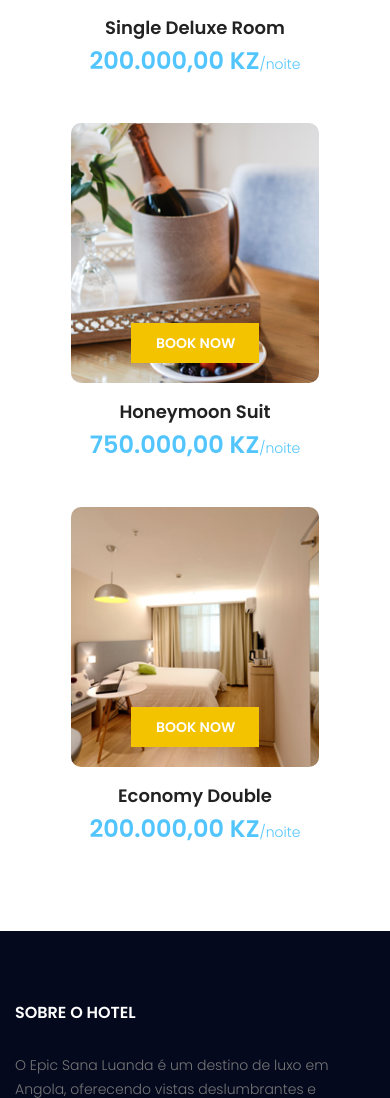
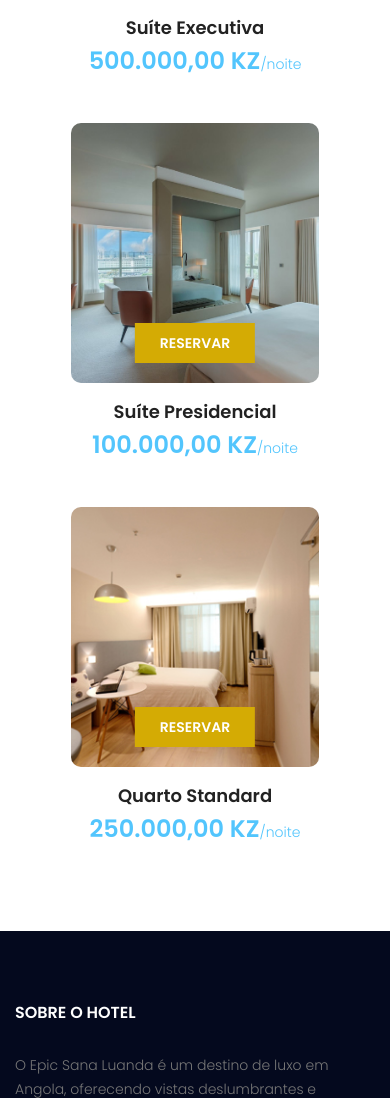
Before and after one commit to kinamukumba/tcc_project, a PHP site: page /accomodation.html in a window 390 px wide. Shown: the part 4963-6061 px from the top of the page. Run offline with PHP 8.4, Linux system fonts and the light colour scheme.

Commit message:
rgq3rgqt

```diff
--- a/about.html
+++ b/about.html
@@ -40,6 +40,7 @@
                             <li class="nav-item"><a class="nav-link" href="blog.html">Blog</a></li>
                             <li class="nav-item"><a class="nav-link" href="contact.html">Contato</a></li>
                         </ul>
+                        <a href="auth/login.html"><button class="buttonLogin"><i class="fa fa-user" aria-hidden="true"></i> Entrar</button></a>
                     </div>
                 </nav>
             </div>
--- a/accomodation.html
+++ b/accomodation.html
@@ -1,5 +1,6 @@
 <!doctype html>
 <html lang="pt">
+
 <head>
     <!-- Required meta tags -->
     <meta charset="utf-8">
@@ -17,6 +18,7 @@
     <link rel="stylesheet" href="css/style.css">
     <link rel="stylesheet" href="css/responsive.css">
 </head>
+
 <body>
     <!--================Header Area =================-->
     <header class="header_area">
@@ -24,7 +26,9 @@
             <nav class="navbar navbar-expand-lg navbar-light">
                 <!-- Brand and toggle get grouped for better mobile display -->
                 <a class="navbar-brand logo_h" href="index.html"><img src="image/Logo.png" alt=""></a>
-                    <button class="navbar-toggler" type="button" data-toggle="collapse" data-target="#navbarSupportedContent" aria-controls="navbarSupportedContent" aria-expanded="false" aria-label="Toggle navigation">
+                <button class="navbar-toggler" type="button" data-toggle="collapse"
+                    data-target="#navbarSupportedContent" aria-controls="navbarSupportedContent" aria-expanded="false"
+                    aria-label="Toggle navigation">
                     <span class="icon-bar"></span>
                     <span class="icon-bar"></span>
                     <span class="icon-bar"></span>
@@ -40,6 +44,7 @@
                         <li class="nav-item"><a class="nav-link" href="blog.html">Blog</a></li>
                         <li class="nav-item"><a class="nav-link" href="contact.html">Contato</a></li>
                     </ul>
+                    <a href="auth/login.html"><button class="buttonLogin"><i class="fa fa-user" aria-hidden="true"></i> Entrar</button></a>
                 </div>
             </nav>
         </div>
@@ -48,7 +53,8 @@
 
     <!--================Breadcrumb Area =================-->
     <section class="breadcrumb_area">
-            <div class="overlay bg-parallax" data-stellar-ratio="0.8" data-stellar-vertical-offset="0" data-background=""></div>
+        <div class="overlay bg-parallax" data-stellar-ratio="0.8" data-stellar-vertical-offset="0" data-background="">
+        </div>
         <div class="container">
             <div class="page-cover text-center">
                 <h2 class="page-cover-tittle">Acomodações</h2>
@@ -65,48 +71,56 @@
     <section class="accomodation_area section_gap">
         <div class="container">
             <div class="section_title text-center">
-                    <h2 class="title_color">Acomodações Especiais</h2>
+                <h2 class="title_color">Acomodações do Hotel</h2>
                 <p>O Epic Sana Luanda oferece quartos luxuosos com vistas panorâmicas da baía de Luanda.</p>
             </div>
             <div class="row mb_30">
                 <div class="col-lg-3 col-sm-6">
                     <div class="accomodation_item text-center">
                         <div class="hotel_img">
-                                <img src="image/room1.jpg" alt="">
-                                <a href="#" class="btn theme_btn button_hover">Book Now</a>
+                            <img src="image/img/img-q-dlx.jpeg" alt="">
+                            <a href="book.html" class="btn theme_btn button_hover">Reservar</a>
                         </div>
-                            <a href="#"><h4 class="sec_h4">Double Deluxe Room</h4></a>
-                            <h5>250.000,00 KZ<small>/noite</small></h5>
+                        <a href="#">
+                            <h4 class="sec_h4">Quarto Deluxe</h4>
+                        </a>
+                        <h5>30.000,00 KZ<small>/noite</small></h5>
                     </div>
                 </div>
                 <div class="col-lg-3 col-sm-6">
                     <div class="accomodation_item text-center">
                         <div class="hotel_img">
-                                <img src="image/room2.jpg" alt="">
-                                <a href="#" class="btn theme_btn button_hover">Book Now</a>
+                            <img src="image/img/img_tcc_suite_ex.jpeg" alt="">
+                            <a href="book.html" class="btn theme_btn button_hover">Reservar</a>
                         </div>
-                            <a href="#"><h4 class="sec_h4">Single Deluxe Room</h4></a>
-                            <h5>200.000,00 KZ<small>/noite</small></h5>
+                        <a href="#">
+                            <h4 class="sec_h4">Suíte Executiva</h4>
+                        </a>
+                        <h5>500.000,00 KZ<small>/noite</small></h5>
                     </div>
                 </div>
                 <div class="col-lg-3 col-sm-6">
                     <div class="accomodation_item text-center">
                         <div class="hotel_img">
-                                <img src="image/room3.jpg" alt="">
-                                <a href="#" class="btn theme_btn button_hover">Book Now</a>
+                            <img src="image/img/img_tcc-suite_pr.jpeg" alt="">
+                            <a href="book.html" class="btn theme_btn button_hover">Reservar</a>
                         </div>
-                            <a href="#"><h4 class="sec_h4">Honeymoon Suit</h4></a>
-                            <h5>750.000,00 KZ<small>/noite</small></h5>
+                        <a href="#">
+                            <h4 class="sec_h4">Suíte Presidencial</h4>
+                        </a>
+                        <h5>100.000,00 KZ<small>/noite</small></h5>
                     </div>
                 </div>
                 <div class="col-lg-3 col-sm-6">
                     <div class="accomodation_item text-center">
                         <div class="hotel_img">
                             <img src="image/room4.jpg" alt="">
-                                <a href="#" class="btn theme_btn button_hover">Book Now</a>
+                            <a href="book.html" class="btn theme_btn button_hover">Reservar</a>
                         </div>
-                            <a href="#"><h4 class="sec_h4">Economy Double</h4></a>
-                            <h5>200.000,00 KZ<small>/noite</small></h5>
+                        <a href="#">
+                            <h4 class="sec_h4">Quarto Standard</h4>
+                        </a>
+                        <h5>250.000,00 KZ<small>/noite</small></h5>
                     </div>
                 </div>
             </div>
@@ -127,7 +141,7 @@
                                 <div class="book_tabel_item">
                                     <div class="form-group">
                                         <div class='input-group date' id='datetimepicker11'>
-                                                    <input type='text' class="form-control" placeholder="Data de Chegada"/>
+                                            <input type='text' class="form-control" placeholder="Data de Chegada" />
                                             <span class="input-group-addon">
                                                 <i class="fa fa-calendar" aria-hidden="true"></i>
                                             </span>
@@ -135,7 +149,7 @@
                                     </div>
                                     <div class="form-group">
                                         <div class='input-group date' id='datetimepicker1'>
-                                                    <input type='text' class="form-control" placeholder="Data de Partida"/>
+                                            <input type='text' class="form-control" placeholder="Data de Partida" />
                                             <span class="input-group-addon">
                                                 <i class="fa fa-calendar" aria-hidden="true"></i>
                                             </span>
@@ -194,81 +208,97 @@
                  <div class="col-lg-3 col-sm-6">
                     <div class="accomodation_item text-center">
                         <div class="hotel_img">
-                                <img src="image/room1.jpg" alt="">
-                                <a href="#" class="btn theme_btn button_hover">Book Now</a>
+                            <img src="image/img/img-q-dlx.jpeg" alt="">
+                            <a href="book.html" class="btn theme_btn button_hover">Reservar</a>
                         </div>
-                            <a href="#"><h4 class="sec_h4">Double Deluxe Room</h4></a>
+                        <a href="#">
+                            <h4 class="sec_h4">Quarto Deluxe</h4>
+                        </a>
+                        <h5>30.000,00 KZ<small>/noite</small></h5>
+                    </div>
+                </div>
+                <div class="col-lg-3 col-sm-6">
+                    <div class="accomodation_item text-center">
+                        <div class="hotel_img">
+                            <img src="image/img/img_tcc_suite_ex.jpeg" alt="">
+                            <a href="book.html" class="btn theme_btn button_hover">Reservar</a>
+                        </div>
+                        <a href="#">
+                            <h4 class="sec_h4">Suíte Executiva</h4>
+                        </a>
+                        <h5>500.000,00 KZ<small>/noite</small></h5>
+                    </div>
+                </div>
+                <div class="col-lg-3 col-sm-6">
+                    <div class="accomodation_item text-center">
+                        <div class="hotel_img">
+                            <img src="image/img/img_tcc-suite_pr.jpeg" alt="">
+                            <a href="book.html" class="btn theme_btn button_hover">Reservar</a>
+                        </div>
+                        <a href="#">
+                            <h4 class="sec_h4">Suíte Presidencial</h4>
+                        </a>
+                        <h5>100.000,00 KZ<small>/noite</small></h5>
+                    </div>
+                </div>
+                <div class="col-lg-3 col-sm-6">
+                    <div class="accomodation_item text-center">
+                        <div class="hotel_img">
+                            <img src="image/room4.jpg" alt="">
+                            <a href="book.html" class="btn theme_btn button_hover">Reservar</a>
+                        </div>
+                        <a href="#">
+                            <h4 class="sec_h4">Quarto Standard</h4>
+                        </a>
                         <h5>250.000,00 KZ<small>/noite</small></h5>
                     </div>
                 </div>
                  <div class="col-lg-3 col-sm-6">
                     <div class="accomodation_item text-center">
                         <div class="hotel_img">
-                                <img src="image/room2.jpg" alt="">
-                                <a href="#" class="btn theme_btn button_hover">Book Now</a>
+                            <img src="image/img/img-q-dlx.jpeg" alt="">
+                            <a href="book.html" class="btn theme_btn button_hover">Reservar</a>
                         </div>
-                            <a href="#"><h4 class="sec_h4">Single Deluxe Room</h4></a>
-                            <h5>200.000,00 KZ<small>/noite</small></h5>
+                        <a href="#">
+                            <h4 class="sec_h4">Quarto Deluxe</h4>
+                        </a>
+                        <h5>30.000,00 KZ<small>/noite</small></h5>
                     </div>
                 </div>
                 <div class="col-lg-3 col-sm-6">
                     <div class="accomodation_item text-center">
                         <div class="hotel_img">
-                                <img src="image/room3.jpg" alt="">
-                                <a href="#" class="btn theme_btn button_hover">Book Now</a>
+                            <img src="image/img/img_tcc_suite_ex.jpeg" alt="">
+                            <a href="book.html" class="btn theme_btn button_hover">Reservar</a>
                         </div>
-                            <a href="#"><h4 class="sec_h4">Honeymoon Suit</h4></a>
-                            <h5>750.000,00 KZ<small>/noite</small></h5>
+                        <a href="#">
+                            <h4 class="sec_h4">Suíte Executiva</h4>
+                        </a>
+                        <h5>500.000,00 KZ<small>/noite</small></h5>
+                    </div>
+                </div>
+                <div class="col-lg-3 col-sm-6">
+                    <div class="accomodation_item text-center">
+                        <div class="hotel_img">
+                            <img src="image/img/img_tcc-suite_pr.jpeg" alt="">
+                            <a href="book.html" class="btn theme_btn button_hover">Reservar</a>
+                        </div>
+                        <a href="#">
+                            <h4 class="sec_h4">Suíte Presidencial</h4>
+                        </a>
+                        <h5>100.000,00 KZ<small>/noite</small></h5>
                     </div>
                 </div>
                 <div class="col-lg-3 col-sm-6">
                     <div class="accomodation_item text-center">
                         <div class="hotel_img">
                             <img src="image/room4.jpg" alt="">
-                                <a href="#" class="btn theme_btn button_hover">Book Now</a>
+                            <a href="book.html" class="btn theme_btn button_hover">Reservar</a>
                         </div>
-                            <a href="#"><h4 class="sec_h4">Economy Double</h4></a>
-                            <h5>200.000,00 KZ<small>/noite</small></h5>
-                        </div>
-                    </div>
-                    <div class="col-lg-3 col-sm-6">
-                        <div class="accomodation_item text-center">
-                            <div class="hotel_img">
-                                <img src="image/room1.jpg" alt="">
-                                <a href="#" class="btn theme_btn button_hover">Book Now</a>
-                            </div>
-                            <a href="#"><h4 class="sec_h4">Double Deluxe Room</h4></a>
+                        <a href="#">
+                            <h4 class="sec_h4">Quarto Standard</h4>
+                        </a>
                         <h5>250.000,00 KZ<small>/noite</small></h5>
-                        </div>
-                    </div>
-                    <div class="col-lg-3 col-sm-6">
-                        <div class="accomodation_item text-center">
-                            <div class="hotel_img">
-                                <img src="image/room2.jpg" alt="">
-                                <a href="#" class="btn theme_btn button_hover">Book Now</a>
-                            </div>
-                            <a href="#"><h4 class="sec_h4">Single Deluxe Room</h4></a>
-                            <h5>200.000,00 KZ<small>/noite</small></h5>
-                        </div>
-                    </div>
-                    <div class="col-lg-3 col-sm-6">
-                        <div class="accomodation_item text-center">
-                            <div class="hotel_img">
-                                <img src="image/room3.jpg" alt="">
-                                <a href="#" class="btn theme_btn button_hover">Book Now</a>
-                            </div>
-                            <a href="#"><h4 class="sec_h4">Honeymoon Suit</h4></a>
-                            <h5>750.000,00 KZ<small>/noite</small></h5>
-                        </div>
-                    </div>
-                    <div class="col-lg-3 col-sm-6">
-                        <div class="accomodation_item text-center">
-                            <div class="hotel_img">
-                                <img src="image/room4.jpg" alt="">
-                                <a href="#" class="btn theme_btn button_hover">Book Now</a>
-                            </div>
-                            <a href="#"><h4 class="sec_h4">Economy Double</h4></a>
-                            <h5>200.000,00 KZ<small>/noite</small></h5>
                     </div>
                 </div>
             </div>
@@ -360,4 +390,5 @@
     <script src="vendors/lightbox/simpleLightbox.min.js"></script>
     <script src="js/custom.js"></script>
 </body>
+
 </html>
--- a/blog-single.html
+++ b/blog-single.html
@@ -40,6 +40,7 @@
                             <li class="nav-item active"><a class="nav-link" href="blog.html">Blog</a></li>
                             <li class="nav-item"><a class="nav-link" href="contact.html">Contato</a></li>
                         </ul>
+                        <a href="auth/login.html"><button class="buttonLogin"><i class="fa fa-user" aria-hidden="true"></i> Entrar</button></a>
                     </div>
                 </nav>
             </div>
--- a/blog.html
+++ b/blog.html
@@ -41,6 +41,7 @@
                             <li class="nav-item active"><a class="nav-link" href="blog.html">Blog</a></li>
                             <li class="nav-item"><a class="nav-link" href="contact.html">Contato</a></li>
                         </ul>
+                        <a href="auth/login.html"><button class="buttonLogin"><i class="fa fa-user" aria-hidden="true"></i> Entrar</button></a>
                     </div>
                 </nav>
             </div>
--- a/checkin.html
+++ b/checkin.html
@@ -41,6 +41,7 @@
                             <li class="nav-item"><a class="nav-link" href="blog.html">Blog</a></li>
                             <li class="nav-item"><a class="nav-link" href="contact.html">Contato</a></li>
                         </ul>
+                        <a href="auth/login.html"><button class="buttonLogin"><i class="fa fa-user" aria-hidden="true"></i> Entrar</button></a>
                     </div>
                 </nav>
             </div>
--- a/contact.html
+++ b/contact.html
@@ -40,6 +40,7 @@
                             <li class="nav-item"><a class="nav-link" href="blog.html">Blog</a></li>
                             <li class="nav-item active"><a class="nav-link" href="contact.html">Contato</a></li>
                         </ul>
+                        <a href="auth/login.html"><button class="buttonLogin"><i class="fa fa-user" aria-hidden="true"></i> Entrar</button></a>
                     </div>
                 </nav>
             </div>
--- a/css/responsive.css
+++ b/css/responsive.css
@@ -80,8 +80,12 @@
 		margin-left: 0px;
 	}
 	.navbar-collapse {
-		max-height: 288px;
-		overflow-y: scroll;
+		max-height: 400px;
+		padding: 20px 0;
+
+		.buttonLogin{
+			width: 100%;
+		}
 	}
 	.hotel_booking_table {
 		padding: 28px 15px 15px;
@@ -136,6 +140,19 @@
     .single-post-area .blog_right_sidebar{
         margin-top: 30px;
     }
+
+
+	/*login page style*/
+.body-login{
+	flex-direction: column;
+	align-items: center;
+	justify-content: center;
+	padding: 50px 0 20px 0;
+	.form-img{display: none;}
+	form{
+		width: 90%;
+	}
+}
 }
 @media(max-width: 767px){
 	.about_content {
--- a/css/style.css
+++ b/css/style.css
@@ -182,7 +182,7 @@ button:focus {
   text-transform: uppercase;
   color: #fff;
   font-weight: 600;
-  background: #f3c300;
+  background: #d4ab04;
   padding: 5px 30px;
 }
 
--- a/gallery.html
+++ b/gallery.html
@@ -45,6 +45,7 @@
                         <li class="nav-item"><a class="nav-link" href="blog.html">Blog</a></li>
                         <li class="nav-item"><a class="nav-link" href="contact.html">Contato</a></li>
                     </ul>
+                    <a href="auth/login.html"><button class="buttonLogin"><i class="fa fa-user" aria-hidden="true"></i> Entrar</button></a>
                 </div>
             </nav>
         </div>
--- a/index.html
+++ b/index.html
@@ -45,6 +45,7 @@
                         <li class="nav-item"><a class="nav-link" href="blog.html">Blog</a></li>
                         <li class="nav-item"><a class="nav-link" href="contact.html">Contato</a></li>
                     </ul>
+                    <a href="auth/login.html"><button class="buttonLogin"><i class="fa fa-user" aria-hidden="true"></i> Entrar</button></a>
                 </div>
             </nav>
         </div>
```
Also changed, not shown: other parts of css/style.css (+86 -0 lines), auth/login.html (added, +53 -0 lines), auth/register.html (added, +61 -0 lines), book.html (+44 -19 lines), contact_process.php (deleted, +0 -37 lines), README.md (deleted), 1 other file. Lines whose indentation alone changed are shown as unchanged.
